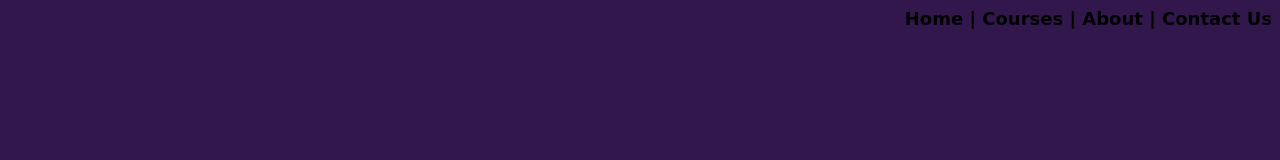
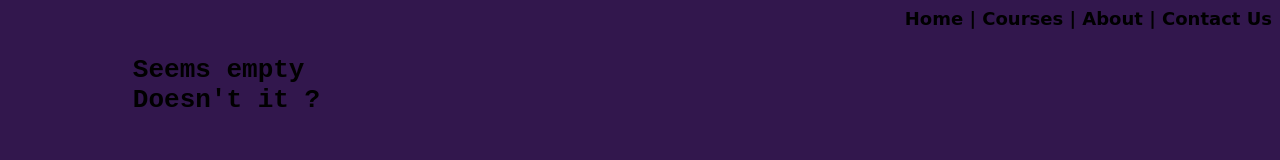
Before and after one commit to Romy4002/FEE-Project, a plain HTML site: page index.html in a window 1280 px wide. Drawn offline with Linux system fonts and the light colour scheme.

Commit message:
Added home text

```diff
--- a/index.html
+++ b/index.html
@@ -13,5 +13,11 @@
         <a class="button" href="./Sub Menus/about.html">About</a> |
         <a class="button" href="./Sub Menus/contact.html">Contact Us</a>
     </div>
+    <h1><pre>
+        Seems empty
+        Doesn't it ?
+    </pre>
+
+    </h1>
 </body>
 </html>
```
